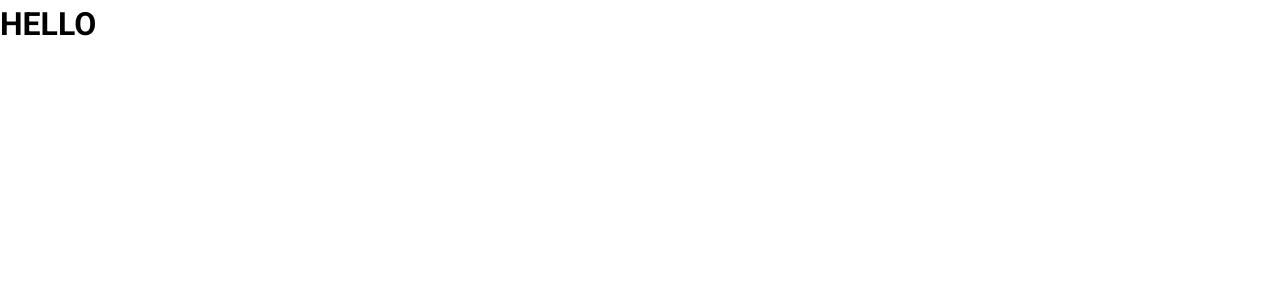
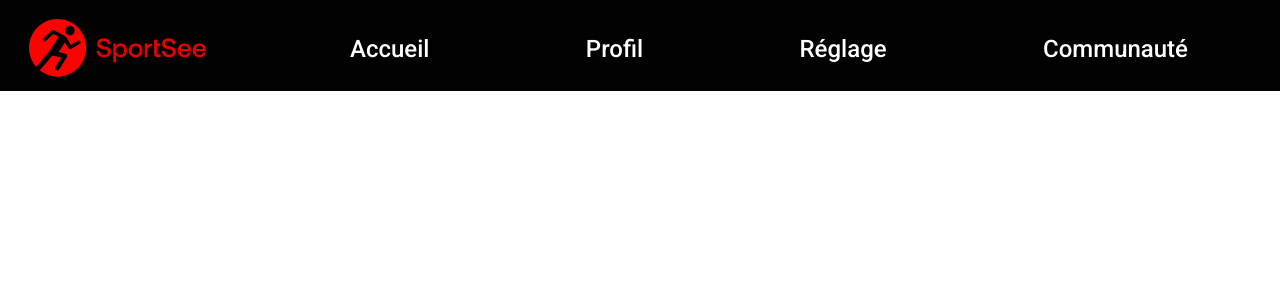
Before and after one commit to cyrillegoas/CyrilLeGoas_12_18082022, a React (Vite) app: page / in a window 1280 px wide. Shown: the top 300 px of the page. Built offline with nearby package versions, Linux system fonts and the light colour scheme.

Commit message:
ADD header

```diff
--- a/src/App.jsx
+++ b/src/App.jsx
@@ -2,12 +2,13 @@ import React from 'react';
 import { ThemeProvider } from 'styled-components';
 import { GlobalStyles } from './components/styles/Global';
 import { defaultTheme } from './themes';
+import { Header } from './components/Header';
 
 export function App() {
   return (
     <ThemeProvider theme={defaultTheme}>
       <GlobalStyles />
-      <h1>HELLO</h1>
+      <Header />
     </ThemeProvider>
   );
 }
--- /dev/null
+++ b/src/components/Header.jsx
@@ -0,0 +1,33 @@
+import React from 'react';
+import styled from 'styled-components';
+import { HorizontalNav } from './HorizontalNav';
+
+const StyledHeader = styled.header`
+  background-color: ${({ theme }) => theme.header.bgColor};
+  padding: 1.125rem 5.75rem 0.75rem 1.75rem;
+  & .wrapper {
+    display: flex;
+    align-items: center;
+  }
+`;
+
+const StyledWrapper = styled.div`
+  display: flex;
+  justify-content: space-between;
+  align-items: center;
+
+  & img {
+    margin-right: 9rem;
+  }
+`;
+
+export function Header() {
+  return (
+    <StyledHeader>
+      <StyledWrapper>
+        <img src="/images/sportsee_logo.svg" alt="sportsee logo" />
+        <HorizontalNav />
+      </StyledWrapper>
+    </StyledHeader>
+  );
+}
--- /dev/null
+++ b/src/components/HorizontalNav.jsx
@@ -0,0 +1,44 @@
+import React from 'react';
+import styled from 'styled-components';
+
+const StyledNav = styled.nav`
+  color: ${({ theme }) => theme.nav.color};
+  font-size: 1.5rem;
+  font-weight: 500;
+  width: 100%;
+  & > ul {
+    display: flex;
+    justify-content: space-between;
+  }
+`;
+
+export function HorizontalNav() {
+  const navItems = [
+    {
+      name: 'Accueil',
+      path: '/',
+    },
+    {
+      name: 'Profil',
+      path: '/#',
+    },
+    {
+      name: 'Réglage',
+      path: '/#',
+    },
+    {
+      name: 'Communauté',
+      path: '/#',
+    },
+  ];
+
+  return (
+    <StyledNav>
+      <ul>
+        {navItems.map((item) => (
+          <li key={item.name}>{item.name}</li>
+        ))}
+      </ul>
+    </StyledNav>
+  );
+}
--- a/src/themes.js
+++ b/src/themes.js
@@ -1 +1,8 @@
-export const defaultTheme = {};
+export const defaultTheme = {
+  header: {
+    bgColor: 'hsl(240, 20%, 1%)',
+  },
+  nav: {
+    color: 'hsl(0, 0%, 100%)',
+  },
+};
```
Also changed, not shown: public/images/sportsee_logo.svg (added).
